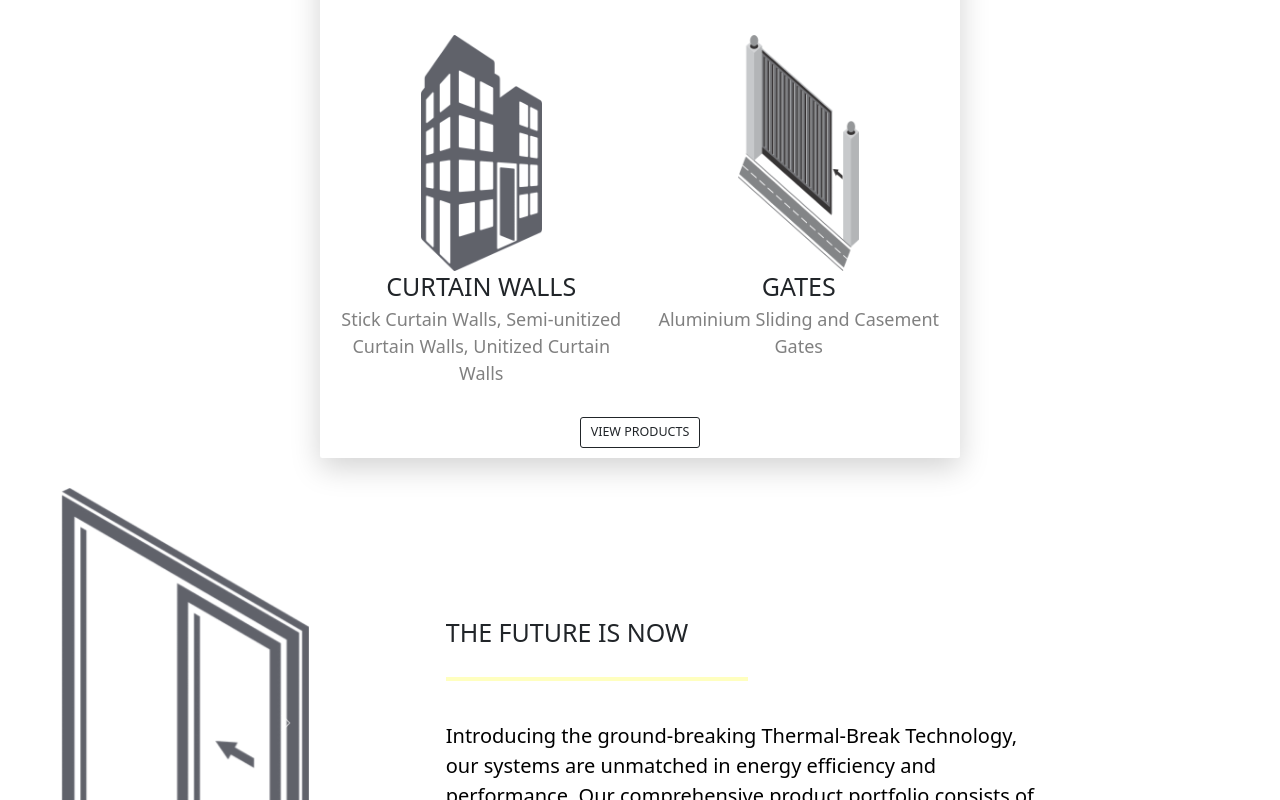
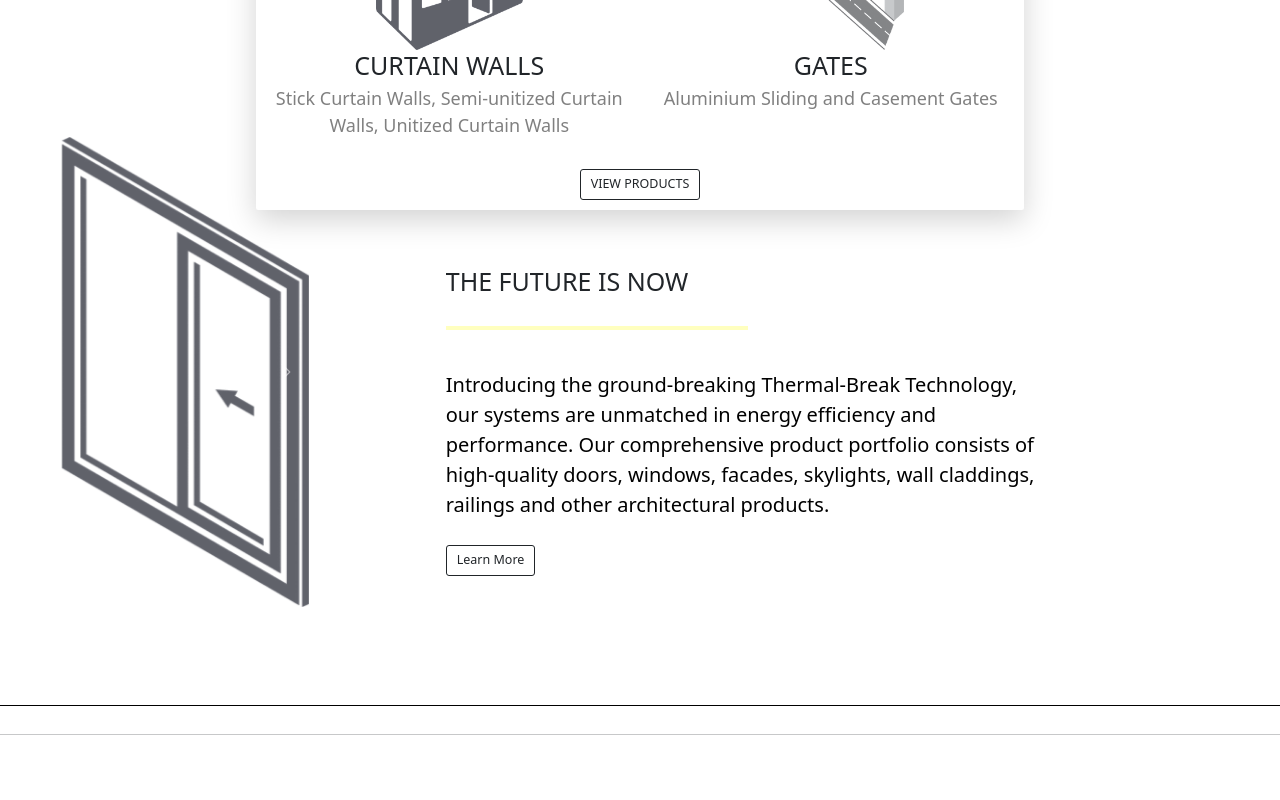
Before and after one commit to Sathvik902/triant, a React app: page / in a window 1280 px wide. Shown: the part 1340-2140 px from the top of the page. Built offline with nearby package versions, Linux system fonts and the light colour scheme.

Commit message:
Fifth Commit

```diff
--- a/src/Header/Header.js
+++ b/src/Header/Header.js
@@ -15,7 +15,7 @@ function Header() {
     <ul className="navbar-nav ml-auto">
 
     <li className="nav-item active">
-      <Link className="nav-link" to="/">Home<span className="sr-only">(current)</span></Link>
+      <Link className="nav-link" to="/">HOME<span className="sr-only">(current)</span></Link>
     </li>
     <li className="nav-item">
       <Link className="nav-link" to="/product">PRODUCTS</Link>
--- a/src/Main_component/Main_page.js
+++ b/src/Main_component/Main_page.js
@@ -58,7 +58,7 @@ function main_page() {
             </div>
             </div>
                     </div>
-                    <div className='row'>
+                    <div className='row slider_content'>
                         <div className='col-md-3'>
                         <div id="carouselExampleIndicators" className="carousel slide" data-ride="carousel">
             <ol className="carousel-indicators">
@@ -71,10 +71,10 @@ function main_page() {
                 <img className="d-block w-100" src={door} alt="First slide"/>
                 </div>
                 <div className="carousel-item">
-                <img className="d-block w-100" src={door} alt="Second slide"/>
+                <img className="d-block w-100" src={window} alt="Second slide"/>
                 </div>
                 <div className="carousel-item">
-                <img className="d-block w-100" src={door} alt="Third slide"/>
+                <img className="d-block w-100" src={curtain} alt="Third slide"/>
                 </div>
             </div>
             <a className="carousel-control-prev" href="#carouselExampleIndicators" role="button" data-slide="prev">
@@ -101,6 +101,21 @@ function main_page() {
 
             </div>
         </div>
+        <div className='row contact_Links'>
+            <div className='col-md-12'>
+
+            </div>
+        </div>
+        <div className='row contact_Links'>
+            <div className='col-md-12'>
+
+            </div>
+        </div>
+        <div className='row contact_Links'>
+            <div className='col-md-12'>
+
+            </div>
+        </div>
     </div>
   )
 }
--- a/src/Main_component/main_page.css
+++ b/src/Main_component/main_page.css
@@ -1,5 +1,6 @@
 body{
     overflow-x: hidden;
+    scroll-behavior: smooth;
 }
 
 .main_name{
@@ -41,14 +42,15 @@ body{
 }
 
 .container_space{
-    position:relative;
-    top:60%;
+    position: absolute;
+    top:80%;
     display: grid;
     z-index: 4;
-    width:50%;
+    width:60%;
+    left:20%;
     /* height:20%; */
-    left:25%;
-    top:80%;
+    /* left:25%; */
+    /* top:80%; */
 
 }
 
@@ -119,3 +121,17 @@ body{
     background-color: black;
     height:40%;
 }
+
+.slider_content{
+
+
+    margin-top: 40% !important;
+}
+
+@media only screen and (max-width: 768px) {
+    /* For mobile phones: */
+    [className*="slider_content"] {
+      position: relative;
+      padding-top:90%;
+    }
+  }
```
